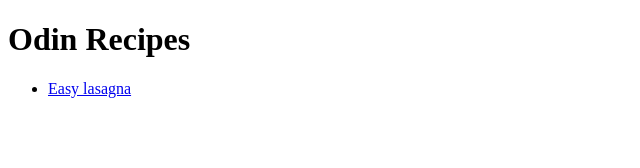
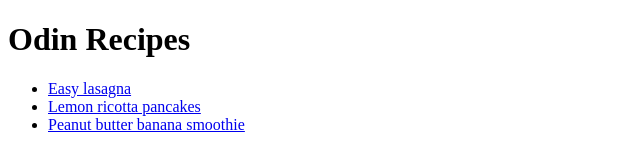
Before and after one commit to celtic01/odin-recipes, a plain HTML site: page index.html in a window 1280 px wide. Shown: the whole page, without its empty margins (0-640 px from the left). Drawn offline with Linux system fonts and the light colour scheme.

Commit message:
Add links to the other pages in index

```diff
--- a/index.html
+++ b/index.html
@@ -9,6 +9,8 @@
 
        <ul>
            <li><a href ="./recipes/lasagna.html">Easy lasagna</a></li>
+           <li><a href="./recipes/lemon-RicottaPancakes.html">Lemon ricotta pancakes</a></li>
+           <li><a href="./recipes/peanutButterBananaSmoothie.html">Peanut butter banana smoothie</a></li>
        </ul>
     </body>
 </html>
```
